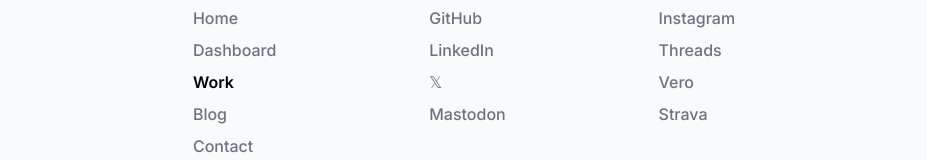
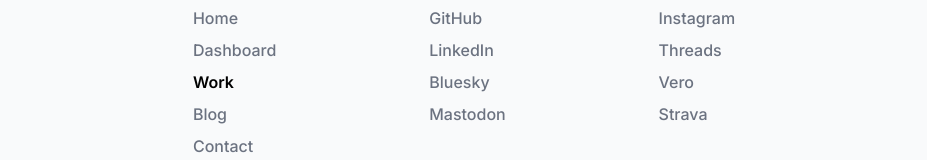
Before and after one commit to rajtslegr/rajtslegr.dev, a Next.js app: page /work in a window 1280 px wide. Shown: the part 1223-1383 px from the top of the page, without its empty margins (176-1103 px from the left). Built offline with nearby package versions, Linux system fonts and the light colour scheme.

Commit message:
:speech_balloon: Add bluesky link

```diff
--- a/package.json
+++ b/package.json
@@ -70,5 +70,6 @@
     "remark-preset-prettier": "2.0.1",
     "tailwindcss": "3.4.10",
     "typescript": "5.5.4"
-  }
+  },
+  "packageManager": "pnpm@7.18.1+sha1.08baaae841f182ccd9f541b821bf8611c474f685"
 }
--- a/src/components/layout/Footer.tsx
+++ b/src/components/layout/Footer.tsx
@@ -28,7 +28,9 @@
             <ExternalLink href="https://www.linkedin.com/in/petr-rajtšlégr-5aa84a16b">
               LinkedIn
             </ExternalLink>
-            <ExternalLink href="https://twitter.com/RajceP">𝕏</ExternalLink>
+            <ExternalLink href="https://bsky.app/profile/rajce.bsky.social">
+              Bluesky
+            </ExternalLink>
             <ExternalLink href="https://mastodon.social/@rajce">
               Mastodon
             </ExternalLink>
```
